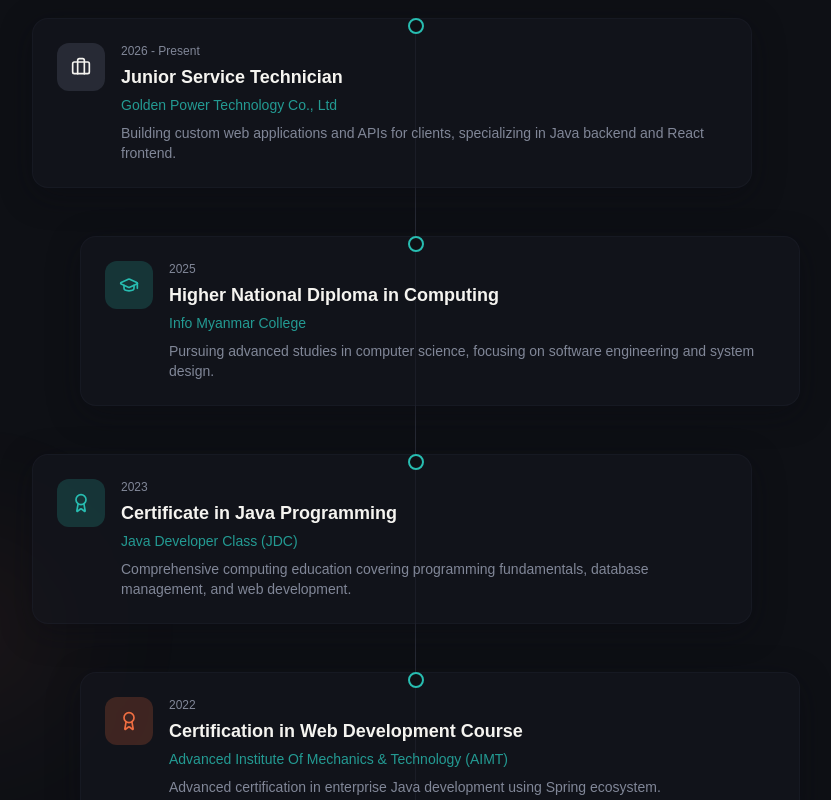
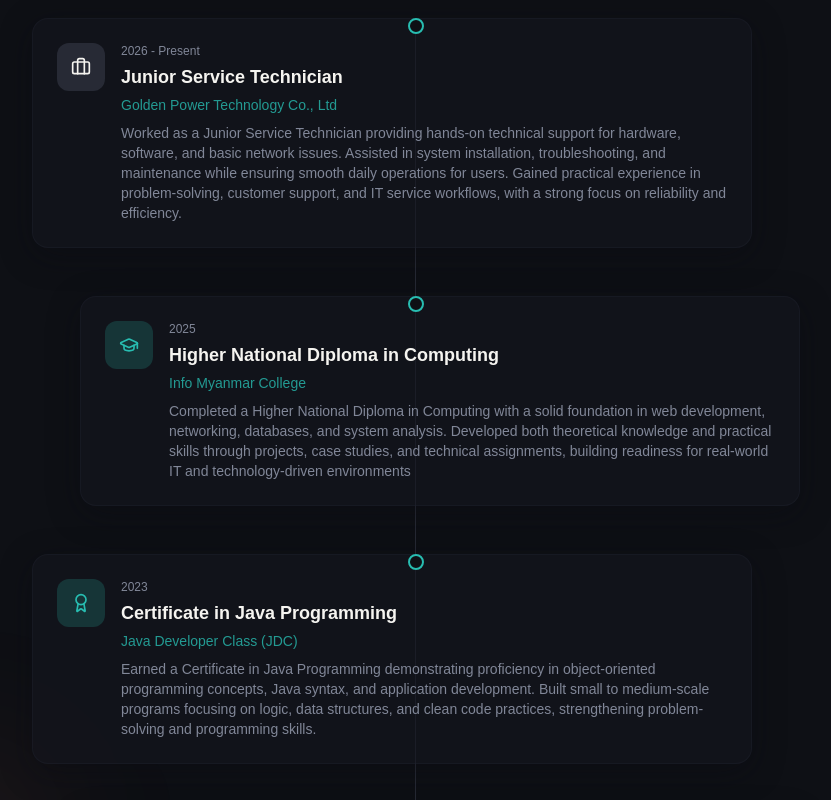
Before and after one commit to Nyan-Min-Htet/NewPortfolio, a React (Vite) app: page / in a window 1280 px wide. Shown: the part 3320-4120 px from the top of the page, without its empty margins (224-1055 px from the left). Built offline with nearby package versions, Linux system fonts and the light colour scheme; the HTML template or start-up script is replaced by a standard one.

Commit message:
first-commit

```diff
--- a/src/components/sections/Hero.tsx
+++ b/src/components/sections/Hero.tsx
@@ -51,6 +51,7 @@
             <span className="text-foreground">Full-Stack Developer</span>
             <br />
             <span className="text-gradient">&</span>
+            <br />
             <span className="text-gradient">Modern Frontend</span>
           </h1>
 
--- a/src/components/sections/Journey.tsx
+++ b/src/components/sections/Journey.tsx
@@ -7,7 +7,7 @@
     title: "Junior Service Technician",
     institution: "Golden Power Technology Co., Ltd",
     description:
-      "Building custom web applications and APIs for clients, specializing in Java backend and React frontend.",
+      "Worked as a Junior Service Technician providing hands-on technical support for hardware, software, and basic network issues. Assisted in system installation, troubleshooting, and maintenance while ensuring smooth daily operations for users. Gained practical experience in problem-solving, customer support, and IT service workflows, with a strong focus on reliability and efficiency.",
     type: "work",
     icon: Briefcase,
   },
@@ -16,7 +16,7 @@
     title: "Higher National Diploma in Computing",
     institution: "Info Myanmar College",
     description:
-      "Pursuing advanced studies in computer science, focusing on software engineering and system design.",
+      "Completed a Higher National Diploma in Computing with a solid foundation in web development, networking, databases, and system analysis. Developed both theoretical knowledge and practical skills through projects, case studies, and technical assignments, building readiness for real-world IT and technology-driven environments",
     type: "education",
     icon: GraduationCap,
   },
@@ -25,7 +25,7 @@
     title: "Certificate in Java Programming",
     institution: "Java Developer Class (JDC)",
     description:
-      "Comprehensive computing education covering programming fundamentals, database management, and web development.",
+      "Earned a Certificate in Java Programming demonstrating proficiency in object-oriented programming concepts, Java syntax, and application development. Built small to medium-scale programs focusing on logic, data structures, and clean code practices, strengthening problem-solving and programming skills.",
     type: "education",
     icon: Award,
   },
@@ -34,7 +34,7 @@
     title: "Certification in Web Development Course",
     institution: "Advanced Institute Of Mechanics & Technology (AIMT)",
     description:
-      "Advanced certification in enterprise Java development using Spring ecosystem.",
+      "Completed a Web Development course covering front-end and back-end fundamentals, including HTML, CSS, JavaScript, PHP, Python and basic server-side concepts. Gained experience in building responsive, user-friendly websites and understanding modern web development workflows.",
     type: "certification",
     icon: Award,
   },
@@ -77,7 +77,7 @@
                   "relative flex gap-8 mb-12 last:mb-0",
                   "md:flex-row",
                   !isEven && "md:flex-row-reverse",
-                  "opacity-0 animate-fade-up"
+                  "opacity-0 animate-fade-up",
                 )}
                 style={{
                   animationDelay: `${index * 0.15}s`,
@@ -94,7 +94,7 @@
                   className={cn(
                     "flex-1 ml-16 md:ml-0",
                     isEven ? "md:mr-auto md:pr-12" : "md:ml-auto md:pl-12",
-                    "md:w-[calc(50%-2rem)]"
+                    "md:w-[calc(50%-2rem)]",
                   )}
                 >
                   <div className="glass p-6 group hover:border-primary/30 transition-all duration-300">
@@ -106,7 +106,7 @@
                             "bg-primary/20 text-primary",
                           item.type === "certification" &&
                             "bg-accent/20 text-accent",
-                          item.type === "work" && "bg-muted text-foreground"
+                          item.type === "work" && "bg-muted text-foreground",
                         )}
                       >
                         <Icon className="w-5 h-5" />
```
